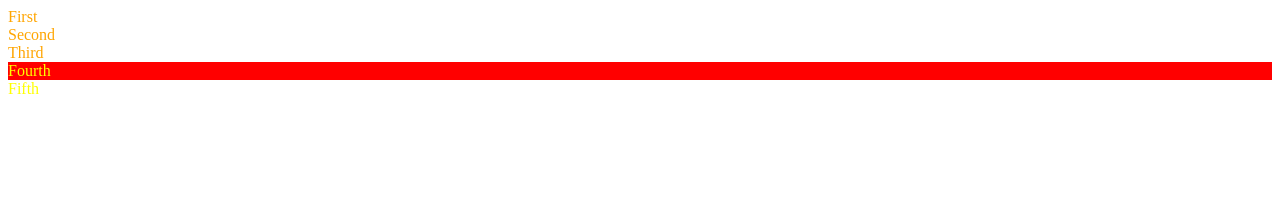
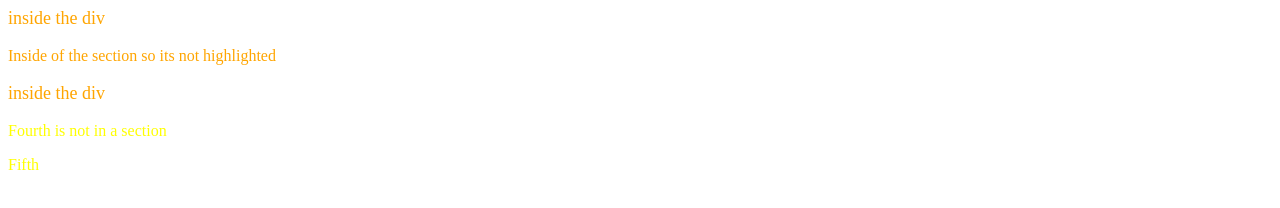
Before and after one commit to knightmoves-schools/021-combinators-thegrim5562-svg, a website: page index.html in a window 1280 px wide. Drawn offline with Linux system fonts and the light colour scheme.

Commit message:
Refactor CSS selectors and update HTML structure

```diff
--- a/index.html
+++ b/index.html
@@ -4,34 +4,39 @@
     <title>Combinators</title>
     <style>
         /* descendant selector (space) */
-        span div  {
+        div p {
             color: orange;
         }
+
         /* child selector (>) */
-        span > div {
-            text-size: large;
+        div > p {
+            font-size: large;
         }
+
         /* adjecent sibling selector (+)*/
-        span + div {
-            background-color: red;
+        div + p {
+            color: red;
         }
+
         /* general sibling selector (~) */
-        span ~ div {
+        div ~ p {
             color: yellow;
         }
+
     </style>
 </head>
 
 <body>
-    <span>
-        <div>First</div>
-        <article>
-            <div>Second</div>
-        </article>
-        <div>Third</div>
-    </span>
-    <div>Fourth</div>
-    <div>Fifth</div>
+    <div>
+        <p>inside the div</p>
+        <section>
+            <p>Inside of the section so its not highlighted</p>
+        </section>
+        <p>inside the div</p>
+    </div>
+
+    <p>Fourth is not in a section</p>
+    <p>Fifth</p>
 </body>
 
 </html>
```
